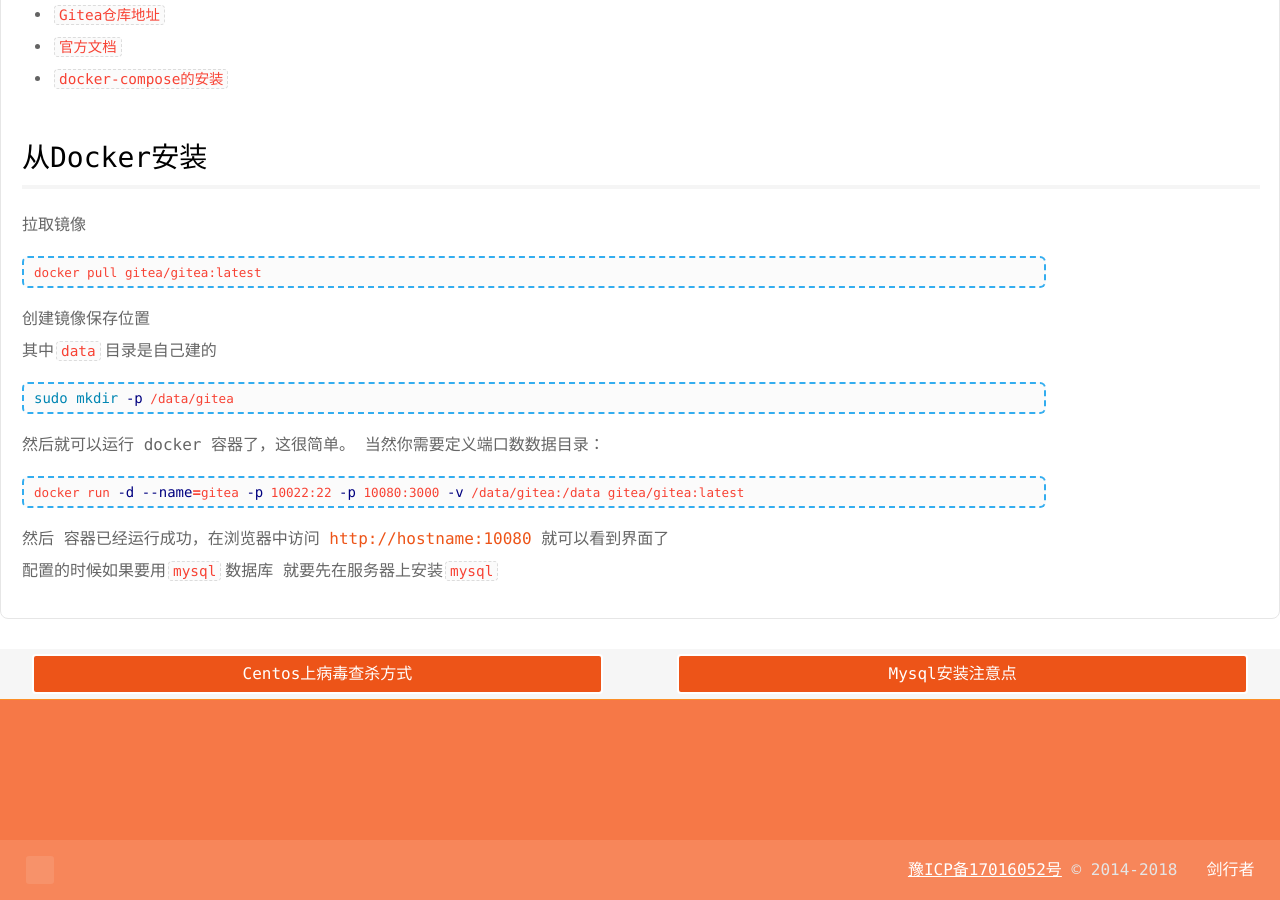
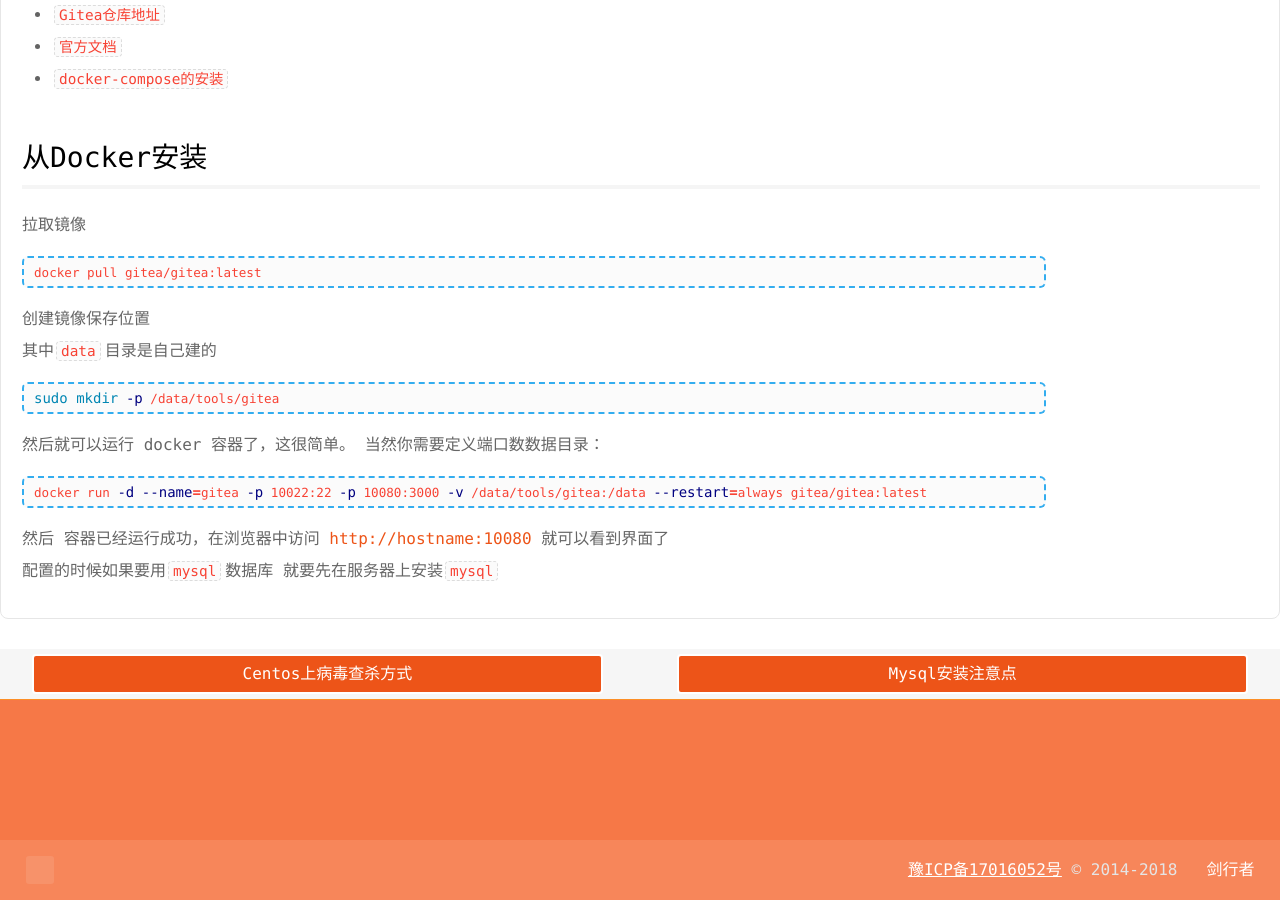
Before and after one commit to psvmc/myblog_jekyll, a Jekyll site: the page built from _posts/2018-06-21-git-repository-docker.md, in a window 1280 px wide and 900 px high, scrolled down 600 px. Built offline with Jekyll 4.4.1, drawn with Linux system fonts in a browser that asks for light colours; comment, search, counter and statistics services are not loaded.

Commit message:
文章更新

````diff
--- a/_posts/2018-06-21-git-repository-docker.md
+++ b/_posts/2018-06-21-git-repository-docker.md
@@ -34,13 +34,13 @@
 其中`data`目录是自己建的
 
 ```bash
-sudo mkdir -p /data/gitea
+sudo mkdir -p /data/tools/gitea
 ```
 
 然后就可以运行 docker 容器了，这很简单。 当然你需要定义端口数数据目录：
 
 ```bash
-docker run -d --name=gitea -p 10022:22 -p 10080:3000 -v /data/gitea:/data gitea/gitea:latest
+docker run -d --name=gitea -p 10022:22 -p 10080:3000 -v /data/tools/gitea:/data --restart=always gitea/gitea:latest
 ```
 
 然后 容器已经运行成功，在浏览器中访问 <http://hostname:10080> 就可以看到界面了
````
Also changed, not shown: _posts/2018-01-21-docker-dockerfile.md (+8 -0 lines), _posts/2018-06-25-mysql-tips.md (+28 -8 lines).
